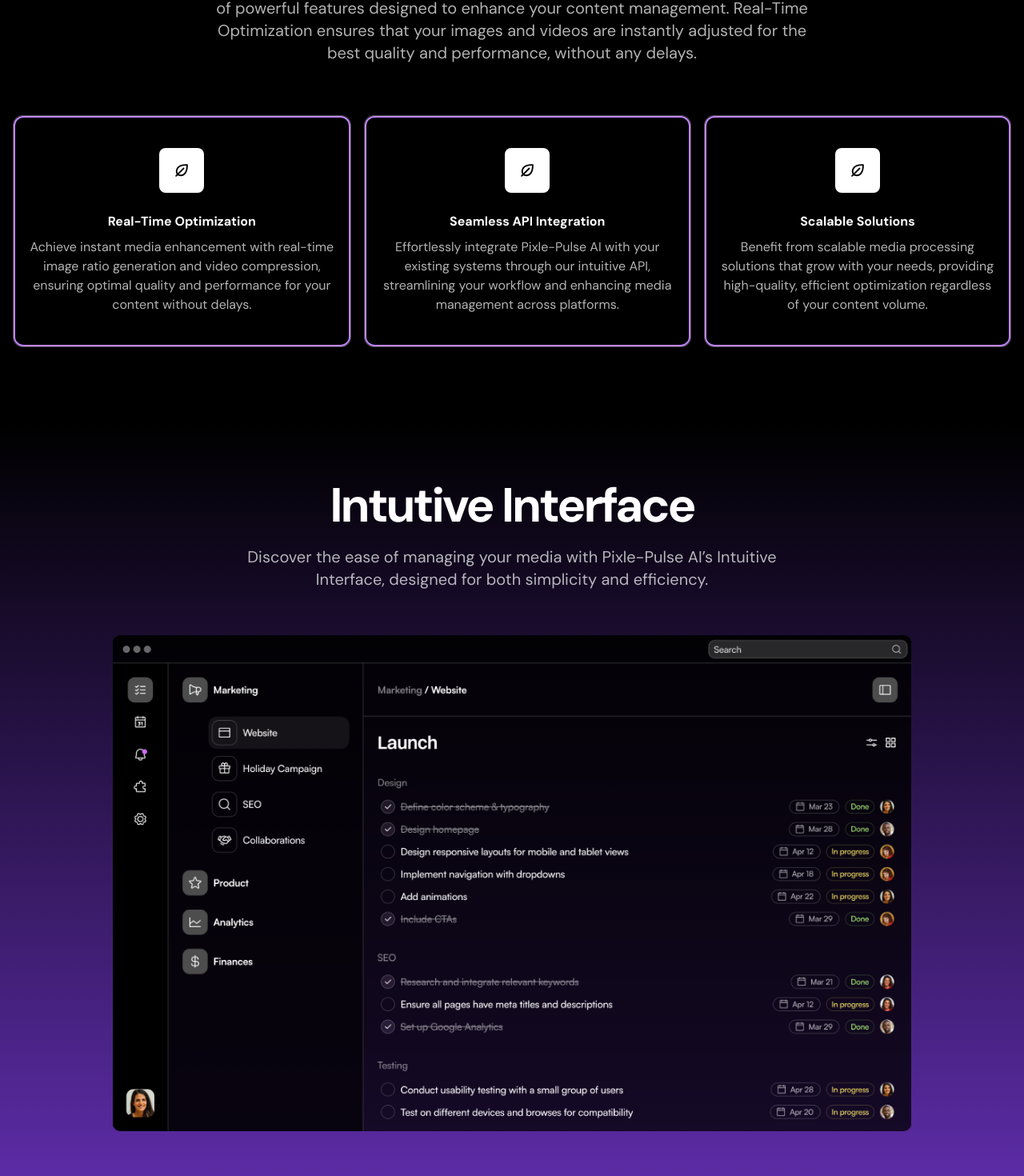
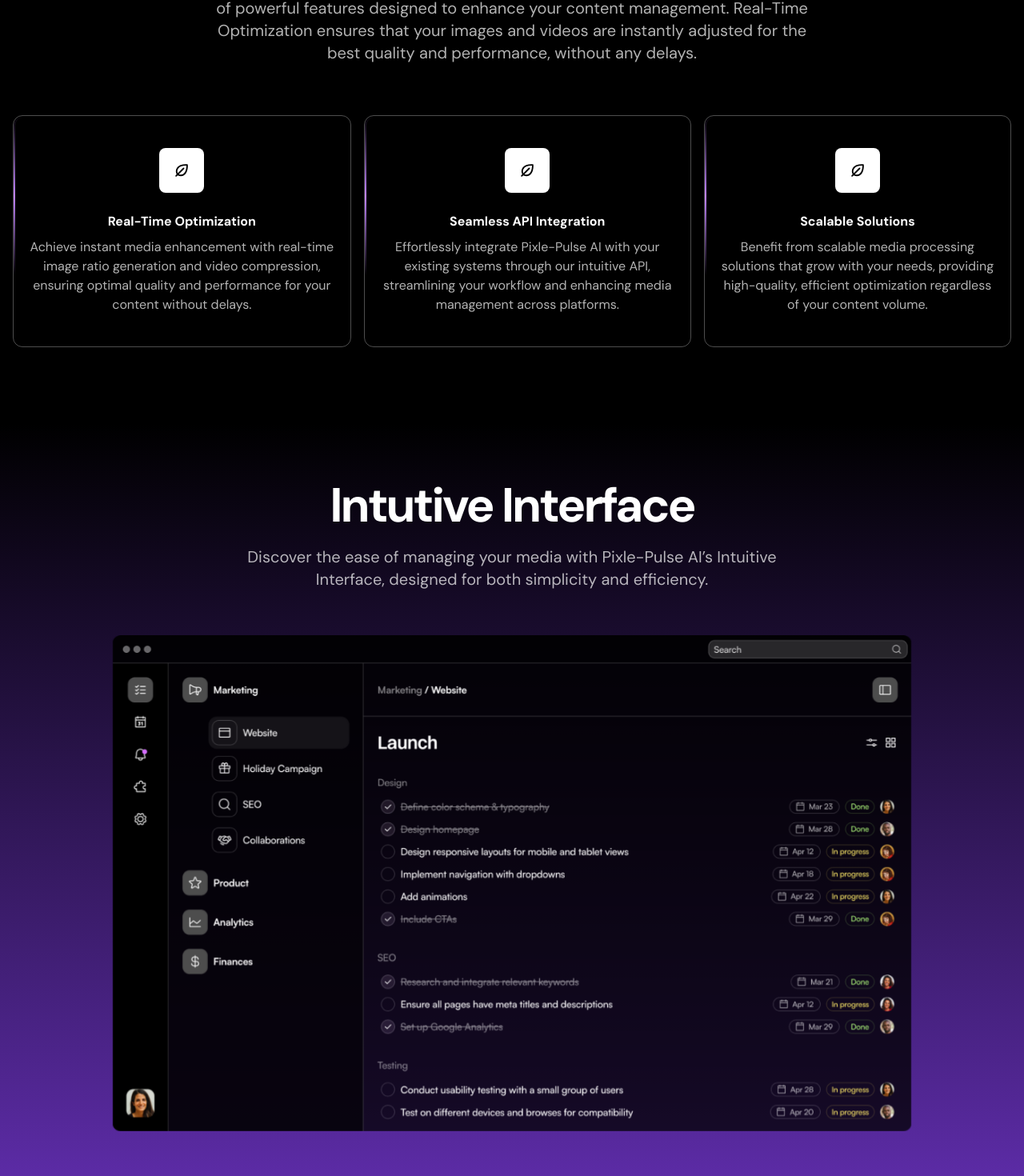
Before and after one commit to AsifAhmedSahil/Dark-Theme-SaaS-Landing-Page-Design---Next-Js---Tailwind---Framer-motion---Typescript, a Next.js app: page / in a window 1280 px wide. Shown: the part 1354-2824 px from the top of the page at 80% size. Built offline with nearby package versions, Linux system fonts and the light colour scheme.

Commit message:
product showcase animation fix:

```diff
--- a/package.json
+++ b/package.json
@@ -13,7 +13,8 @@
     "framer-motion": "^11.3.28",
     "next": "14.2.4",
     "react": "^18",
-    "react-dom": "^18"
+    "react-dom": "^18",
+    "tailwind-merge": "^2.5.2"
   },
   "devDependencies": {
     "@svgr/webpack": "^8.1.0",
--- a/src/components/Feature.tsx
+++ b/src/components/Feature.tsx
@@ -9,7 +9,15 @@ const Feature = ({
 }) => {
   return (
     <div className="border relative border-white/30 px-5 py-10 text-center rounded-xl">
-        <div className="absolute inset-0 border-2 border-purple-400 rounded-xl"></div>
+      <div
+        className="absolute inset-0 border-2 border-purple-400 rounded-xl"
+        style={{
+          WebkitMaskImage:
+            "radial-gradient(100px 100px at 0px 0px ,black, transparent ",
+          maskImage:
+            "radial-gradient(100px 100px at 0px 100px, black, transparent ",
+        }}
+      ></div>
       <div className="inline-flex h-14 w-14 bg-white text-black justify-center items-center rounded-lg">
         <EcosystemIcon />
       </div>
--- a/src/components/Footer.tsx
+++ b/src/components/Footer.tsx
@@ -6,10 +6,10 @@ import YoutubeIcon from '../assets/icons/youtube.svg'
 
 export const Footer = () => {
   return (
-    <footer className='py-5 bg-black text-white/60 border-t border-white/20'>
+    <footer className='py-5 bg-black text-white border-t border-white/20'>
       <div className="container">
         <div className="flex flex-col gap-4 sm:flex-row sm:justify-between">
-          <div className='text-center'> All Right reserved.{" "}Asif Ahmed Sahil,2024</div>
+          <div className='text-center'> © Fortune Sports. All Rights Reserved.</div>
           <ul className='flex justify-center gap-2.5'>
             <li><XSocial/></li>
             <li><InstaIcon/></li>
--- a/src/components/Navbar.tsx
+++ b/src/components/Navbar.tsx
@@ -19,7 +19,7 @@ export const Navbar = () => {
             <MenuIcon className="text-white" />
           </div>
           <nav className=" gap-6 items-center hidden sm:flex">
-            <a href="#" className="text-opacity-60 text-white hover:text-opacity-100  transition">About</a>
+            <a href="/" className="text-opacity-60 text-white hover:text-opacity-100  transition">About</a>
             <a href="#" className="text-opacity-60 text-white hover:text-opacity-100  transition">Feature</a>
             <a href="#" className="text-opacity-60 text-white hover:text-opacity-100  transition">Updates</a>
             <a href="#" className="text-opacity-60 text-white hover:text-opacity-100  transition">Help</a>
--- a/src/components/ProductShowcase.tsx
+++ b/src/components/ProductShowcase.tsx
@@ -1,7 +1,20 @@
+'use client'
 import Image from "next/image";
 import appScreen from "../assets/images/app-screen.png";
+import {motion, useScroll, useTransform} from "framer-motion"
+import { useRef } from "react";
 
 export const ProductShowcase = () => {
+  const imageRef = useRef<HTMLImageElement>(null)
+  const {scrollYProgress} = useScroll({
+    target: imageRef,
+    offset:["start end","end end"]
+  })
+
+  const rotateX = useTransform(scrollYProgress,[0,1],[15,0])
+  const opacity = useTransform(scrollYProgress,[0,1],[0.5,1])
+
+
   return (
     <div className="bg-black text-white bg-gradient-to-b from-black to-[#5D2CA8] py-24 sm:py-[72px] ">
       <div className="container ">
@@ -9,7 +22,16 @@ export const ProductShowcase = () => {
         <div className="sm:max-w-2xl max-w-xl mx-auto">
         <p className="text-xl text-center text-white/70 mt-5">Discover the ease of managing your media with Pixle-Pulse AI’s Intuitive Interface, designed for both simplicity and efficiency.</p>
         </div>
-        <Image src={appScreen} alt="The product screenshot" className="mt-14 lg:w-[80%] mx-auto"/>
+        <motion.div
+        style={{
+          opacity:opacity,
+          rotateX:rotateX,
+          transformPerspective:"800px"
+        }}
+        >
+
+        <Image ref={imageRef} src={appScreen} alt="The product screenshot" className="mt-14 lg:w-[80%] mx-auto"/>
+        </motion.div>
 
       </div>
 
```
Also changed, not shown: src/app/video/page.tsx (added), 1 other file (tests, documents, lock files or other folders).
